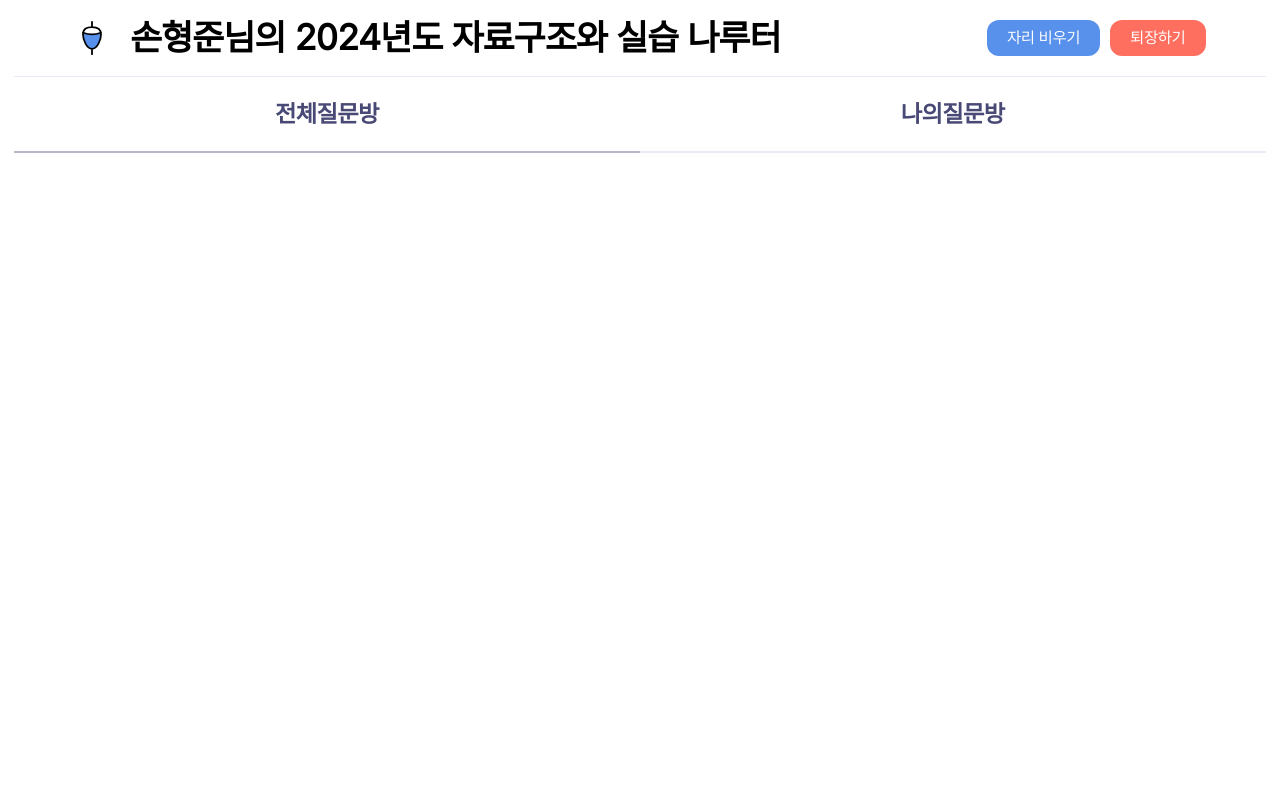
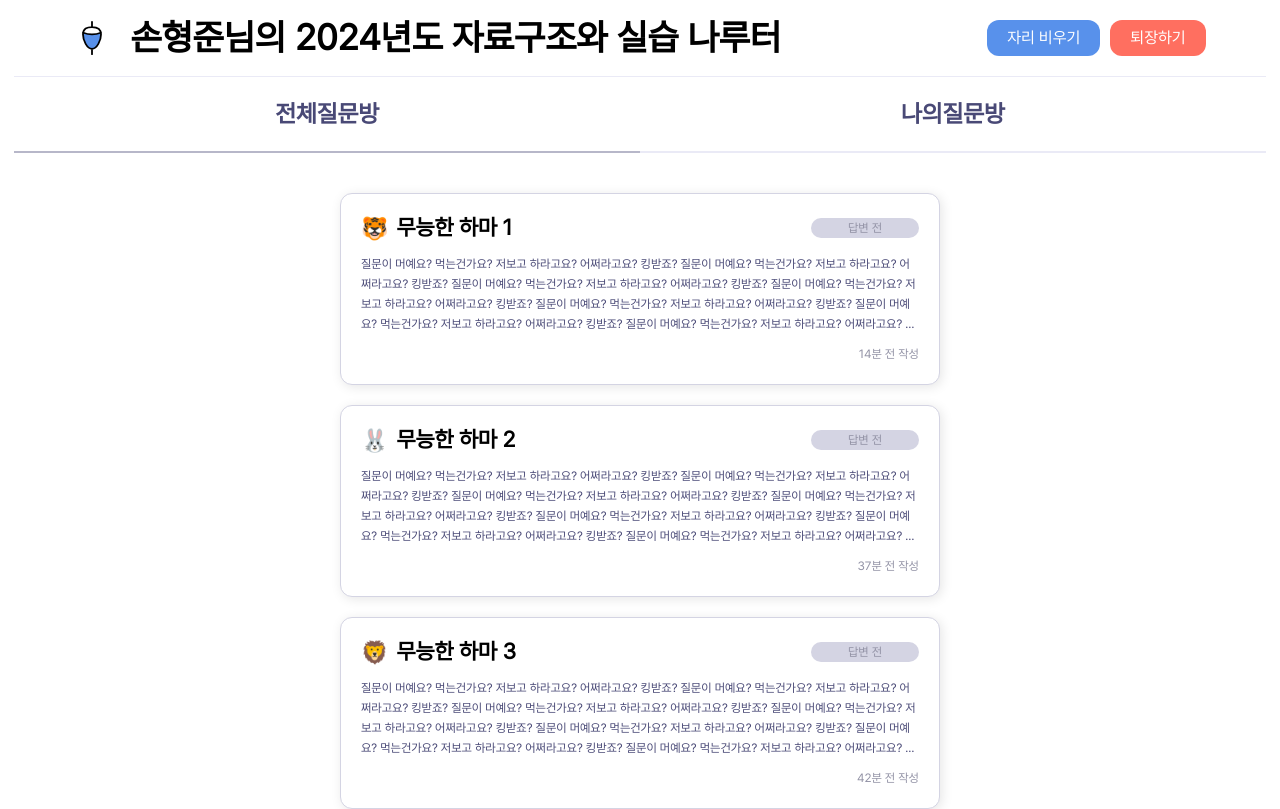
Before and after one commit to Mulmoori/cleint, a React (Vite) app: page /naruteo in a window 1280 px wide. Shown: the top 809 px of the page. Built offline with nearby package versions, Linux system fonts and the light colour scheme.

Commit message:
feat: 나루터 스크린 View 구현 완료

```diff
--- /dev/null
+++ b/src/components/naruteo/questionBoxList/questionBox/questionBox.tsx
@@ -0,0 +1,37 @@
+import React from "react";
+import * as S from "./style";
+import Tag from "@components/naruteo/tag/tag";
+
+interface QuestionBoxProps {
+	title: string;
+	content: string;
+	timestamp: string;
+	status: string;
+}
+
+const emojis = ["🐹", "🐰", "🦊", "🐻", "🐼", "🐨", "🐯", "🦁", "🐮", "🐷"];
+
+const QuestionBox: React.FC<QuestionBoxProps> = ({
+	title,
+	content,
+	timestamp,
+	status,
+}) => {
+	const randomEmoji = emojis[Math.floor(Math.random() * emojis.length)];
+
+	return (
+		<S.BoxContainer>
+			<S.TitleContainer>
+				<S.LeftSection>
+					<S.Emoji>{randomEmoji}</S.Emoji>
+					<S.Title>{title}</S.Title>
+				</S.LeftSection>
+				<Tag type={status} />
+			</S.TitleContainer>
+			<S.Content>{content}</S.Content>
+			<S.Timestamp>{timestamp}</S.Timestamp>
+		</S.BoxContainer>
+	);
+};
+
+export default QuestionBox;
--- /dev/null
+++ b/src/components/naruteo/questionBoxList/questionBox/style.ts
@@ -0,0 +1,68 @@
+import styled from "styled-components";
+
+export const BoxContainer = styled.div`
+	max-width: 600px;
+	height: 192px;
+	display: flex;
+	padding: 20px;
+	flex-direction: column;
+	justify-content: space-between;
+	align-items: flex-start;
+	gap: 12px;
+	align-self: stretch;
+	border-radius: 12px;
+	border: 1px solid var(--neutral-300, #d4d4e3);
+	background: #fff;
+	box-shadow: 2px 2px 12px 0px rgba(0, 0, 0, 0.1);
+`;
+
+export const TitleContainer = styled.div`
+	display: flex;
+	align-items: center;
+	justify-content: space-between;
+	width: 100%;
+`;
+
+export const LeftSection = styled.div`
+	display: flex;
+	align-items: center;
+	gap: 8px;
+`;
+
+export const Emoji = styled.span`
+	font-size: 22px;
+`;
+
+export const Title = styled.h2`
+	color: #000;
+	font-family: Pretendard, sans-serif;
+	font-size: 22px;
+	font-style: normal;
+	font-weight: 700;
+	line-height: 27.5px;
+`;
+
+export const Content = styled.p`
+	align-self: stretch;
+	color: var(--neutral-700, #494976);
+	font-family: Pretendard, sans-serif;
+	font-size: 12px;
+	font-style: normal;
+	font-weight: 400;
+	line-height: 20px;
+	overflow: hidden;
+	text-overflow: ellipsis;
+	display: -webkit-box;
+	-webkit-line-clamp: 4;
+	-webkit-box-orient: vertical;
+`;
+
+export const Timestamp = styled.span`
+	align-self: flex-end;
+	color: var(--neutral-500, #9292a5);
+	font-family: Pretendard, sans-serif;
+	font-size: 12px;
+	font-style: normal;
+	font-weight: 400;
+	line-height: 20px;
+`;
--- /dev/null
+++ b/src/components/naruteo/questionBoxList/questionBoxList.tsx
@@ -0,0 +1,32 @@
+import React from "react";
+import QuestionBox from "../questionBoxList/questionBox/questionBox";
+import { ListContainer } from "./style";
+
+interface QuestionData {
+	title: string;
+	content: string;
+	timestamp: string;
+	status: "답변 전" | "관리자 답변" | "AI답변";
+}
+
+interface QuestionBoxListProps {
+	questions: QuestionData[];
+}
+
+const QuestionBoxList: React.FC<QuestionBoxListProps> = ({ questions }) => {
+	return (
+		<ListContainer>
+			{questions.map((question, index) => (
+				<QuestionBox
+					key={index}
+					title={question.title}
+					content={question.content}
+					timestamp={question.timestamp}
+					status={question.status}
+				/>
+			))}
+		</ListContainer>
+	);
+};
+
+export default QuestionBoxList;
--- /dev/null
+++ b/src/components/naruteo/questionBoxList/style.ts
@@ -0,0 +1,11 @@
+import styled from "styled-components";
+
+export const ListContainer = styled.div`
+	display: flex;
+	flex-direction: column;
+	gap: 20px;
+	width: 100%;
+	max-width: 600px;
+	margin: 0 auto;
+	margin-top: 40px;
+`;
--- a/src/components/naruteo/tabBar/tabBar.tsx
+++ b/src/components/naruteo/tabBar/tabBar.tsx
@@ -1,12 +1,33 @@
 import React, { useState } from "react";
 import * as S from "./style";
+import QuestionBoxList from "../questionBoxList/questionBoxList";
+
+const generateDummyQuestions = (count: number) => {
+	return Array(count)
+		.fill(null)
+		.map((_, index) => ({
+			title: `무능한 하마 ${index + 1}`,
+			content:
+				"질문이 머예요? 먹는건가요? 저보고 하라고요? 어쩌라고요? 킹받죠? 질문이 머예요? 먹는건가요? 저보고 하라고요? 어쩌라고요? 킹받죠? 질문이 머예요? 먹는건가요? 저보고 하라고요? 어쩌라고요? 킹받죠? 질문이 머예요? 먹는건가요? 저보고 하라고요? 어쩌라고요? 킹받죠? 질문이 머예요? 먹는건가요? 저보고 하라고요? 어쩌라고요? 킹받죠? 질문이 머예요? 먹는건가요? 저보고 하라고요? 어쩌라고요? 킹받죠? 질문이 머예요? 먹는건가요? 저보고 하라고요? 어쩌라고요? 킹받...",
+			timestamp: `${Math.floor(Math.random() * 60)}분 전 작성`,
+			status: ["답변 전", "관리자 답변", "AI답변"][
+				Math.floor(Math.random() * 3)
+			],
+		}));
+};
 
 const TabBar: React.FC = () => {
 	const [activeTab, setActiveTab] = useState<"전체질문방" | "나의질문방">(
 		"전체질문방"
 	);
 
+	const questions =
+		activeTab === "전체질문방"
+			? generateDummyQuestions(6)
+			: generateDummyQuestions(4);
+
 	return (
+		<>
 			<S.TabBarContainer>
 				<S.Tab
 					isActive={activeTab === "전체질문방"}
@@ -21,6 +42,8 @@ const TabBar: React.FC = () => {
 					나의질문방
 				</S.Tab>
 			</S.TabBarContainer>
+			<QuestionBoxList questions={questions} />
+		</>
 	);
 };
 
--- /dev/null
+++ b/src/components/naruteo/tag/tag.tsx
@@ -0,0 +1,43 @@
+import React from "react";
+import styled from "styled-components";
+import { theme } from "../../../style/theme";
+
+interface TagProps {
+	type: string;
+}
+
+const TagContainer = styled.span<TagProps>`
+	padding: 4px 8px;
+	border-radius: 4px;
+	font-size: 12px;
+	font-weight: 500;
+	width: 7.5rem;
+	text-align: center;
+	border-radius: 1rem;
+
+	${({ type }) => {
+		switch (type) {
+			case "답변 전":
+				return `
+          background-color: ${theme.Colors.neutral300};
+          color: ${theme.Colors.neutral};
+        `;
+			case "관리자 답변":
+				return `
+          background-color: ${theme.Colors.primary};
+          color: ${theme.Colors.white};
+        `;
+			case "AI답변":
+				return `
+          background-color: ${theme.Colors.green};
+          color: ${theme.Colors.white};
+        `;
+		}
+	}}
+`;
+
+const Tag: React.FC<TagProps> = ({ type }) => {
+	return <TagContainer type={type}>{type}</TagContainer>;
+};
+
+export default Tag;
```
Also changed, not shown: src/components/naruteo/questionBox/style.ts (deleted), src/components/naruteo/tag/style.ts (added). Lines whose indentation alone changed are shown as unchanged.
